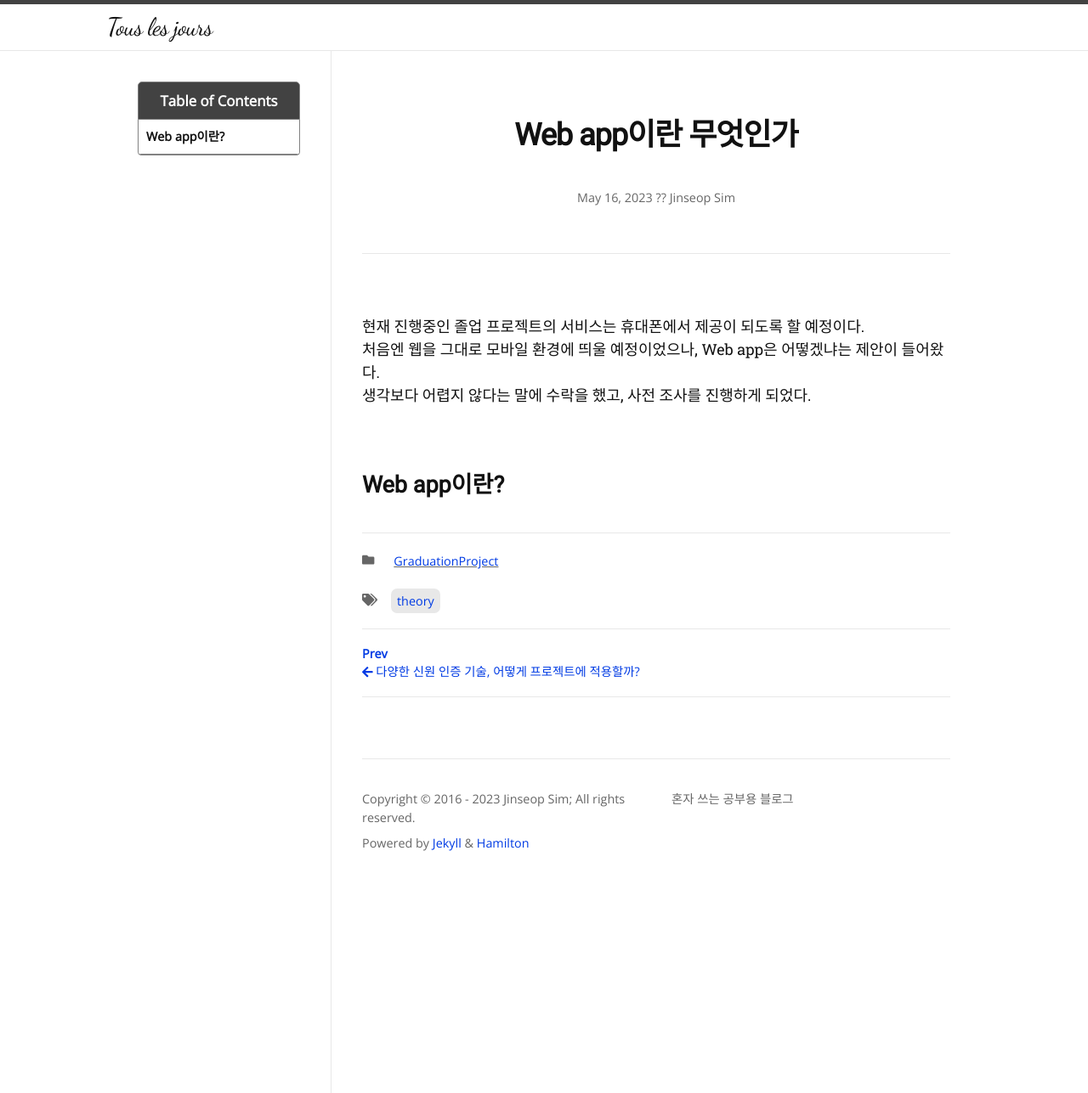
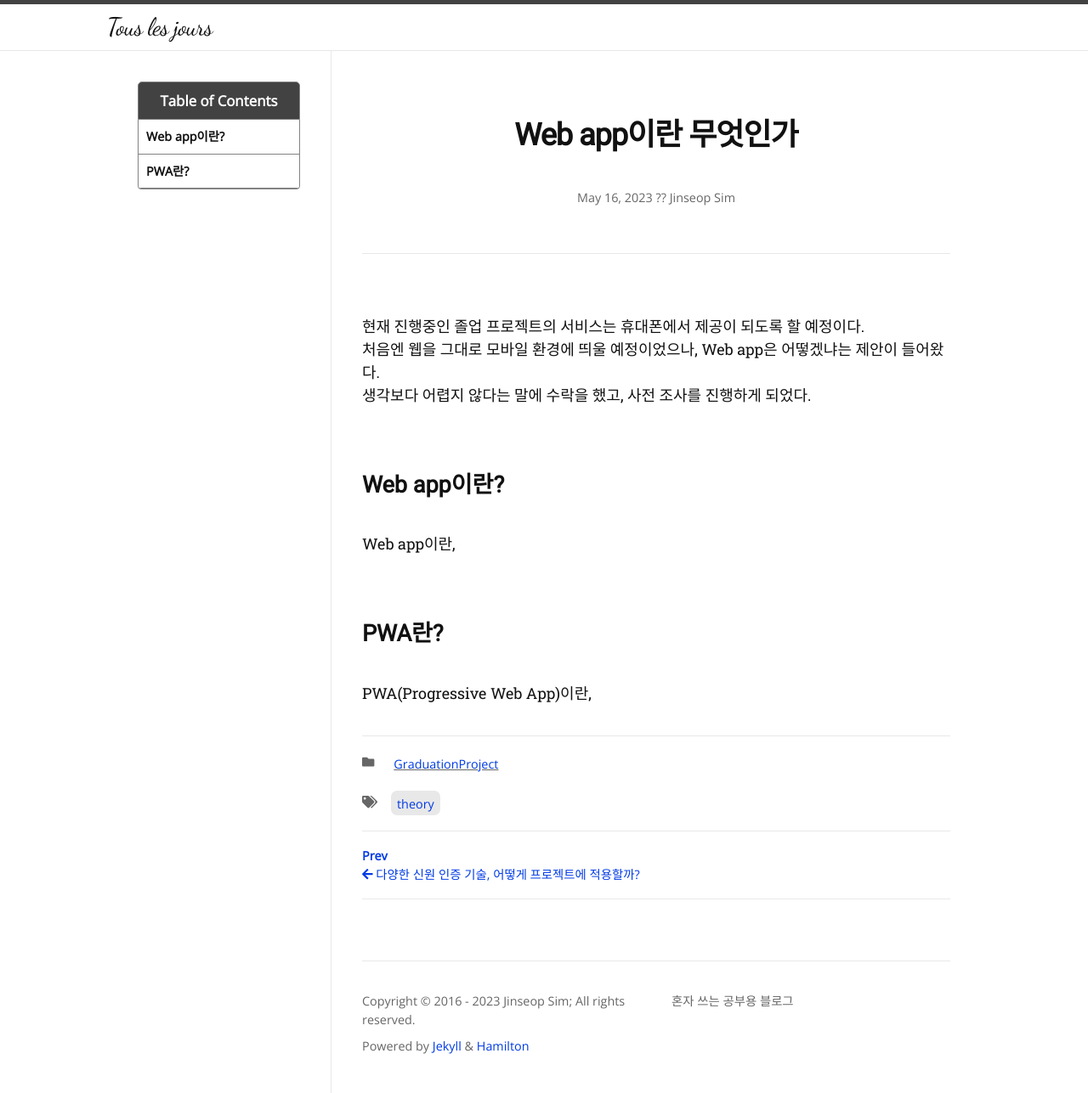
Before and after one commit to Jinseop-Sim/Jinseop-Sim.github.io, a Jekyll site: the page built from _posts/2023-05-16-web-app.md, in a window 1280 px wide. Shown: the whole page at 85% size. Built offline with Jekyll 4.4.1, drawn with Linux system fonts in a browser that asks for light colours; nearby versions of some CDN libraries; some web fonts are replaced.

Commit message:
글 수정

```diff
--- a/_posts/2023-05-16-web-app.md
+++ b/_posts/2023-05-16-web-app.md
@@ -12,3 +12,7 @@ toc: true
 생각보다 어렵지 않다는 말에 수락을 했고, 사전 조사를 진행하게 되었다.
 
 ## Web app이란?
+Web app이란,
+
+## PWA란?
+PWA(Progressive Web App)이란,
```
